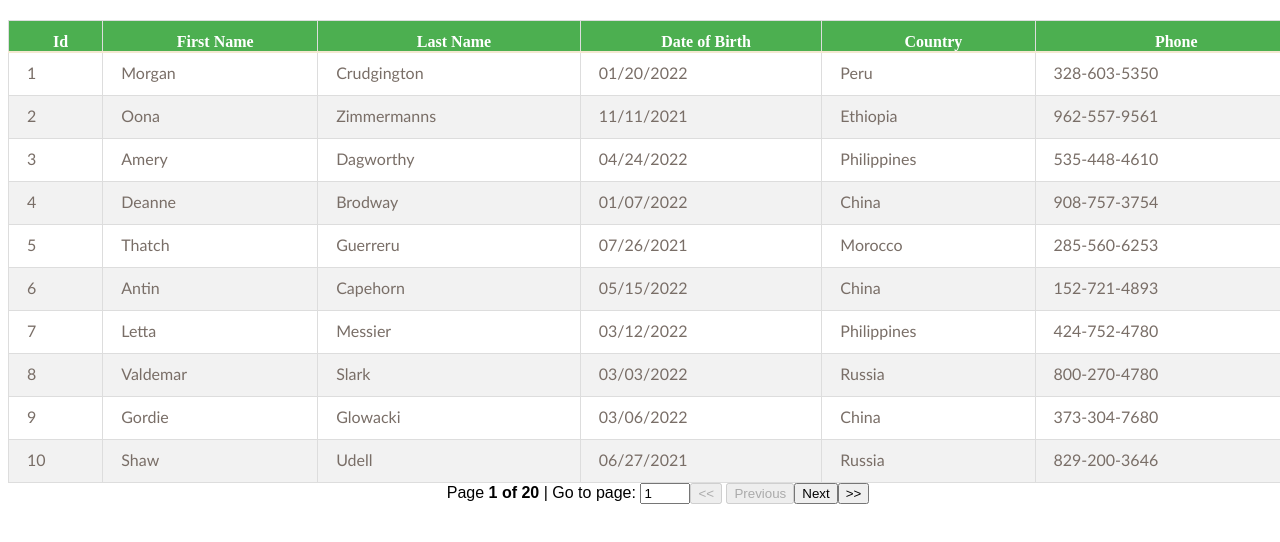
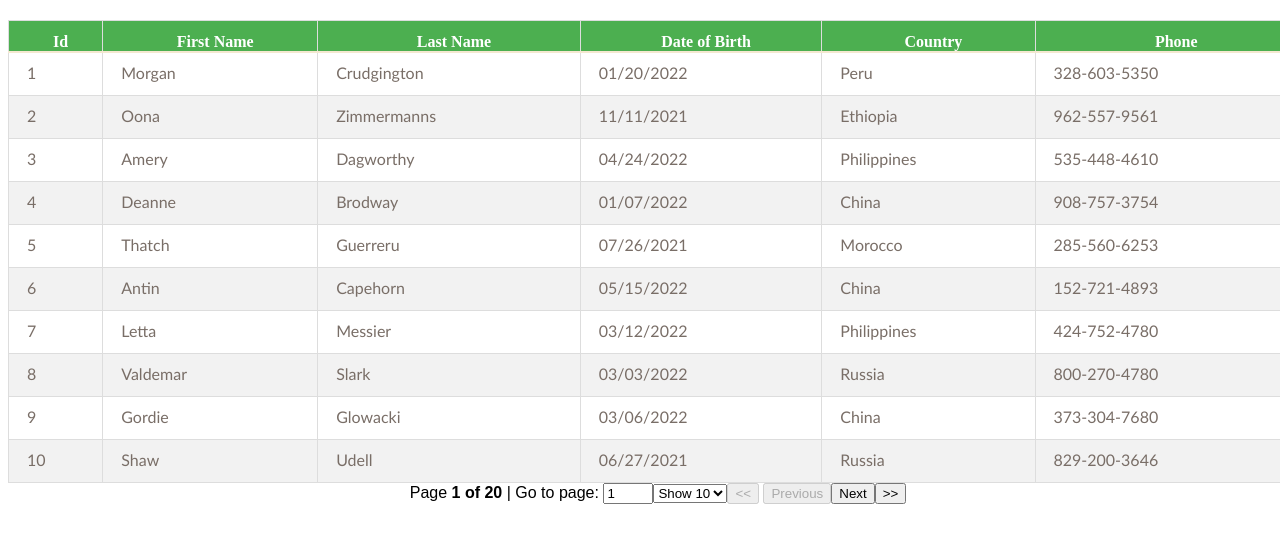
Before and after one commit to kurtreyn/react-table-practice, a React (Create React App) app: page / in a window 1280 px wide. Shown: the top 542 px of the page. Built offline with nearby package versions, Linux system fonts and the light colour scheme.

Commit message:
pagination page size

```diff
--- a/src/components/PaginationTable.js
+++ b/src/components/PaginationTable.js
@@ -24,6 +24,7 @@
     pageOptions,
     gotoPage,
     pageCount,
+    setPageSize,
     state,
     prepareRow,
   } = useTable(
@@ -37,7 +38,7 @@
     usePagination
   );
 
-  const { pageIndex } = state;
+  const { pageIndex, pageSize } = state;
 
   return (
     <div className="table-component">
@@ -87,6 +88,16 @@
             style={{ width: '50px' }}
           />
         </span>
+        <select
+          value={pageSize}
+          onChange={(e) => setPageSize(Number(e.target.value))}
+        >
+          {[10, 25, 50].map((pageSize) => (
+            <option key={pageSize} value={pageSize}>
+              Show {pageSize}
+            </option>
+          ))}
+        </select>
         <button onClick={() => gotoPage(0)} disabled={!canPreviousPage}>
           {'<<'}
         </button>{' '}
```
